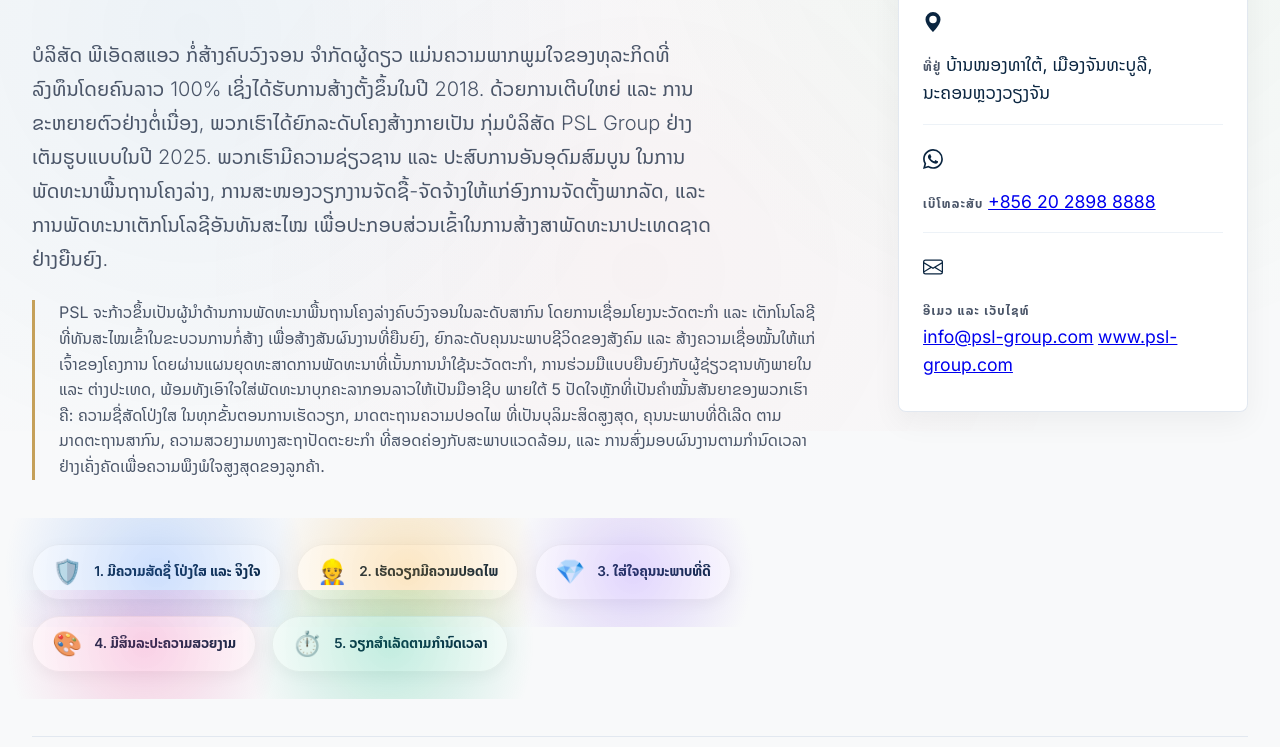
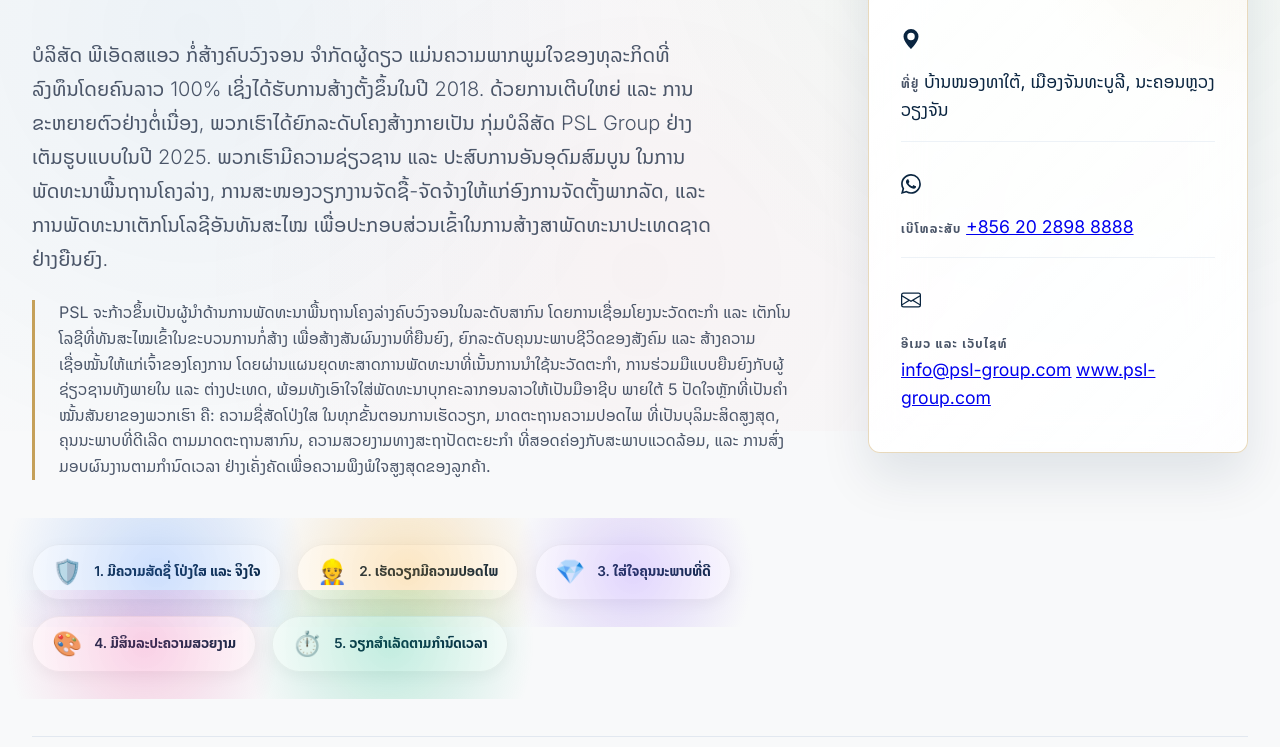
Before and after one commit to ItwithYou/PSL-Group, a website: page index.html in a window 1280 px wide. Shown: the part 369-1116 px from the top of the page. Drawn offline with Linux system fonts and the light colour scheme; no server answers.

Commit message:
Remove excessive top whitespace in hero and redesign contact card to premium aesthetic

```diff
--- a/style.css
+++ b/style.css
@@ -430,25 +430,45 @@ html[lang="zh"] .lang-btn-option[data-lang="zh"] {
 }
 
 .hero-meta {
-    width: 30%;
-    min-width: 280px;
-    max-width: 350px;
-    background: var(--card-bg); /* Use theme card bg instead of transparent blur */
-    border: 1px solid var(--border-color);
-    border-top: 3px solid var(--accent-color); /* Classic premium gold top line */
-    border-radius: 8px; /* Slightly sharper edges for a classic look */
-    padding: 2rem 1.5rem;
-    box-shadow: 0 10px 30px rgba(0, 0, 0, 0.05); /* Very soft shadow */
+    width: 32%;
+    min-width: 300px;
+    max-width: 380px;
+    background: linear-gradient(135deg, rgba(255, 255, 255, 0.95) 0%, rgba(255, 255, 255, 0.85) 100%);
+    backdrop-filter: blur(25px);
+    -webkit-backdrop-filter: blur(25px);
+    border: 1px solid rgba(197, 160, 89, 0.4);
+    border-top: 4px solid var(--accent-color);
+    border-radius: 12px;
+    padding: 2.5rem 2rem;
+    box-shadow:
+        0 25px 50px rgba(10, 37, 64, 0.1),
+        inset 0 0 0 1px rgba(255, 255, 255, 0.8);
     display: flex;
     flex-direction: column;
-    gap: 1.5rem;
+    gap: 2rem;
+    position: relative;
+    overflow: hidden;
+}
+
+.hero-meta::before {
+    content: '';
+    position: absolute;
+    top: -50%;
+    right: -50%;
+    width: 100%;
+    height: 100%;
+    background: radial-gradient(circle, rgba(197, 160, 89, 0.1) 0%, transparent 70%);
+    z-index: 0;
+    pointer-events: none;
 }
 
 [data-theme="dark"] .hero-meta {
-    background: #111820; /* Very deep, classic dark grey/navy */
-    border: 1px solid rgba(255, 255, 255, 0.05);
-    border-top: 3px solid var(--accent-color);
-    box-shadow: 0 10px 30px rgba(0, 0, 0, 0.2);
+    background: linear-gradient(135deg, rgba(17, 24, 32, 0.8) 0%, rgba(10, 15, 20, 0.9) 100%);
+    border: 1px solid rgba(197, 160, 89, 0.3);
+    border-top: 4px solid var(--accent-color);
+    box-shadow:
+        0 25px 50px rgba(0, 0, 0, 0.6),
+        inset 0 0 0 1px rgba(255, 255, 255, 0.05);
 }
 
 .hero-meta .meta-item {
@@ -3070,11 +3090,11 @@ body {
 }
 
 .page-section {
-    padding: 40px 0;
+    padding: 20px 0;
     min-height: 100vh;
     display: flex;
     flex-direction: column;
-    justify-content: center;
+    justify-content: flex-start;
 }
 
 #home {
```
